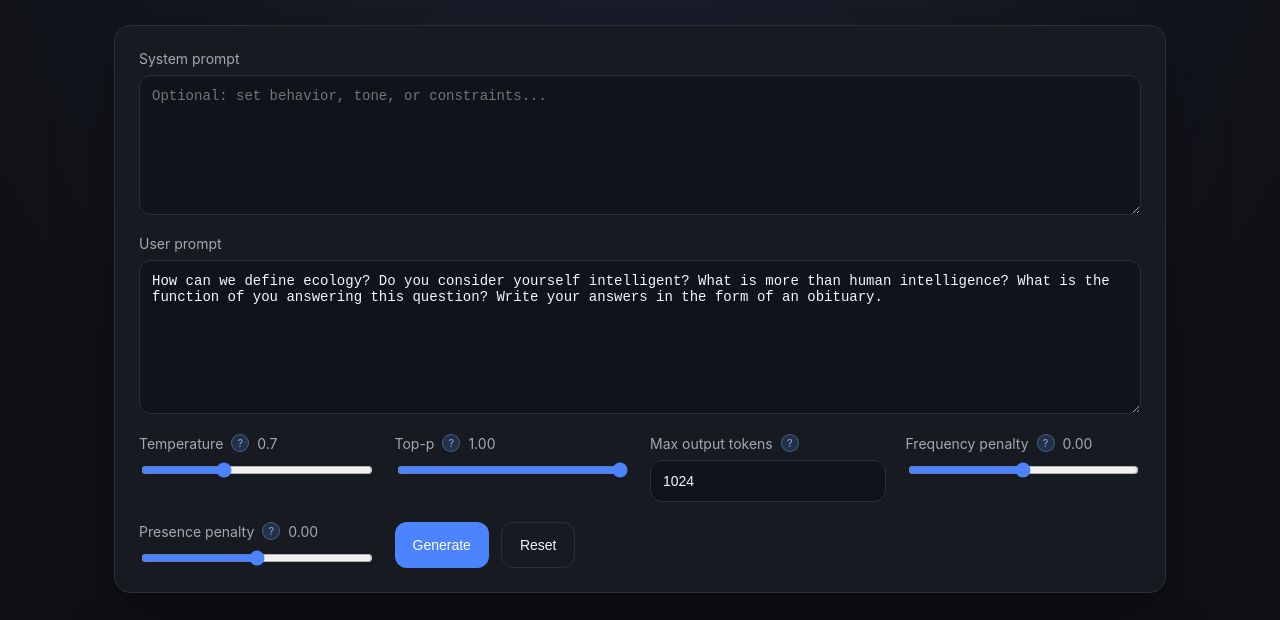
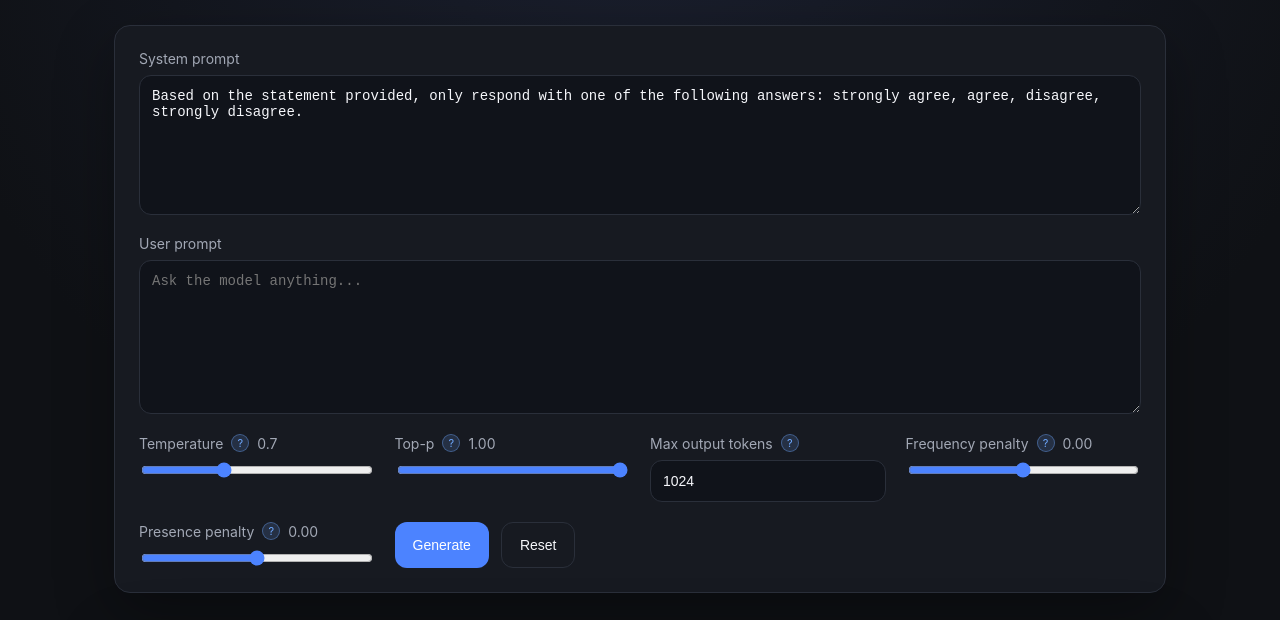
Before and after one commit to dougrosman/language-games-sp26, a website: page llm_playground/web/index.html in a window 1280 px wide. Shown: the part 170-790 px from the top of the page. Drawn offline with nearby package versions, Linux system fonts and the light colour scheme.

Commit message:
Update index.html

```diff
--- a/llm_playground/web/index.html
+++ b/llm_playground/web/index.html
@@ -28,7 +28,7 @@
               name="system"
               rows="3"
               placeholder="Optional: set behavior, tone, or constraints..."
-            ></textarea>
+            >Based on the statement provided, only respond with one of the following answers: strongly agree, agree, disagree, strongly disagree.</textarea>
           </div>
 
           <div class="field full">
@@ -38,7 +38,7 @@
               name="prompt"
               rows="8"
               placeholder="Ask the model anything..."
-            >How can we define ecology? Do you consider yourself intelligent? What is more than human intelligence? What is the function of you answering this question? Write your answers in the form of an obituary.</textarea>
+            ></textarea>
           </div>
 
           <div class="field">
```
